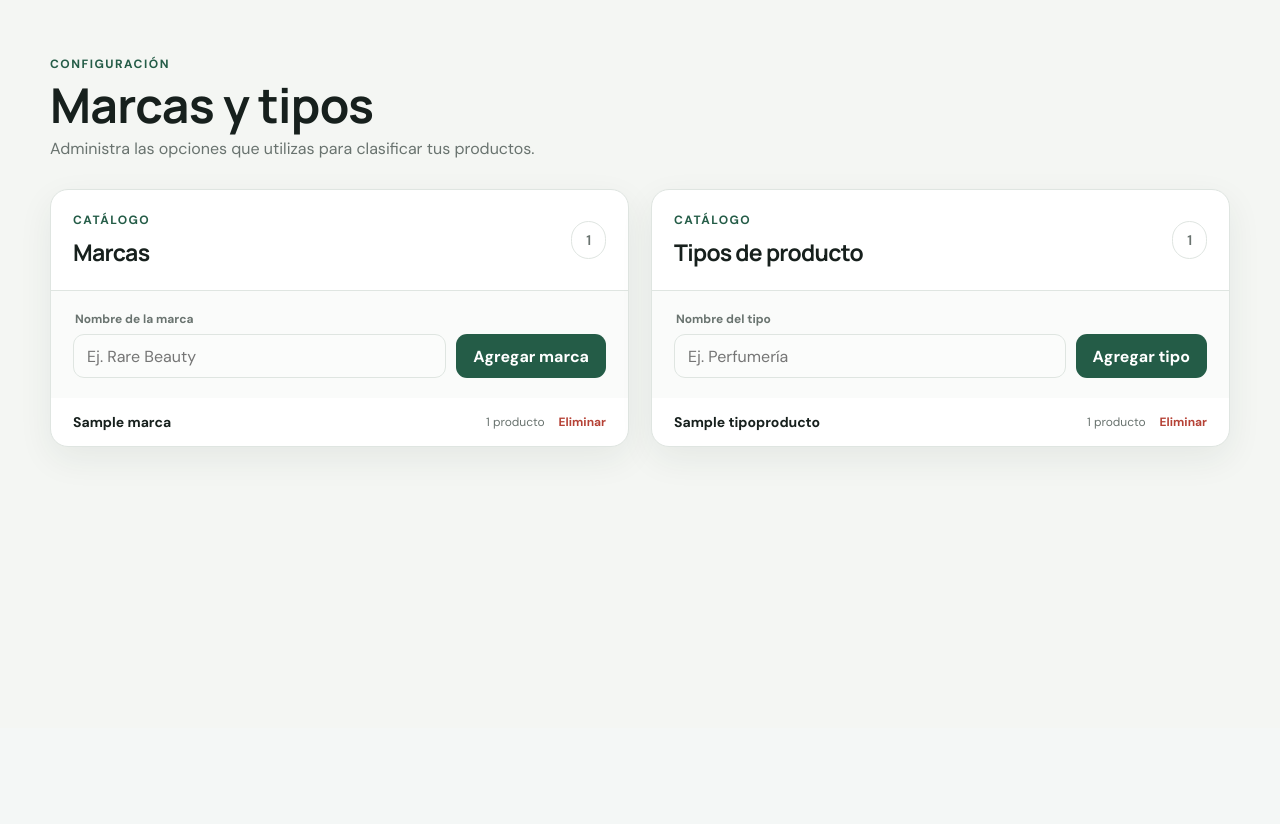
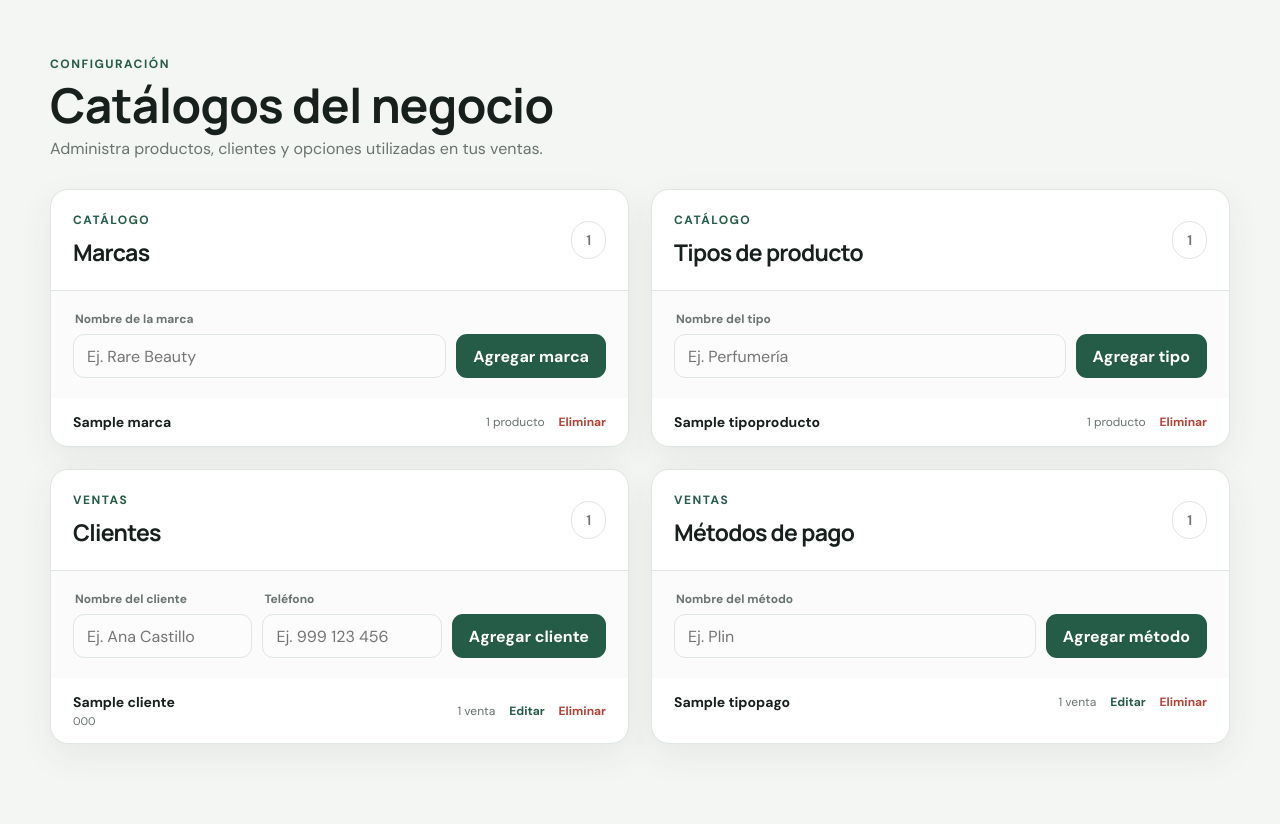
Before and after one commit to AlejandroPhoccoTapia/tienda, a Django app: page /catalogos/ in a window 1280 px wide. Shown: the part 72-896 px from the top of the page. Before the commit the page ends 526 px from the top, so only its background shows below. Run offline with Django 5.2, Linux system fonts and the light colour scheme; tables that the repository leaves empty hold one stand-in row (values such as "Sample post").

Commit message:
Agregar CRUD de clientes y metodos de pago

```diff
--- a/negocio/forms.py
+++ b/negocio/forms.py
@@ -1,6 +1,7 @@
 from django import forms
 
 from .models import (
+    Cliente,
     DetalleVenta,
     InventarioLote,
     Marca,
@@ -8,6 +9,7 @@ from .models import (
     Pedido,
     Producto,
     TipoProducto,
+    TipoPago,
     Venta,
 )
 
@@ -202,3 +204,24 @@ class TipoProductoForm(forms.ModelForm):
         widgets = {
             "nombre": forms.TextInput(attrs={"placeholder": "Ej. Perfumería"})
         }
+
+
+class ClienteForm(forms.ModelForm):
+    class Meta:
+        model = Cliente
+        fields = ["nombre", "telefono"]
+        labels = {"nombre": "Nombre del cliente", "telefono": "Teléfono"}
+        widgets = {
+            "nombre": forms.TextInput(attrs={"placeholder": "Ej. Ana Castillo"}),
+            "telefono": forms.TextInput(attrs={"placeholder": "Ej. 999 123 456"}),
+        }
+
+
+class TipoPagoForm(forms.ModelForm):
+    class Meta:
+        model = TipoPago
+        fields = ["nombre"]
+        labels = {"nombre": "Nombre del método"}
+        widgets = {
+            "nombre": forms.TextInput(attrs={"placeholder": "Ej. Plin"})
+        }
--- a/negocio/urls.py
+++ b/negocio/urls.py
@@ -33,4 +33,24 @@ urlpatterns = [
         views.tipo_eliminar,
         name="tipo_eliminar",
     ),
+    path(
+        "catalogos/clientes/<int:cliente_id>/editar/",
+        views.cliente_editar,
+        name="cliente_editar",
+    ),
+    path(
+        "catalogos/clientes/<int:cliente_id>/eliminar/",
+        views.cliente_eliminar,
+        name="cliente_eliminar",
+    ),
+    path(
+        "catalogos/pagos/<int:pago_id>/editar/",
+        views.pago_editar,
+        name="pago_editar",
+    ),
+    path(
+        "catalogos/pagos/<int:pago_id>/eliminar/",
+        views.pago_eliminar,
+        name="pago_eliminar",
+    ),
 ]
--- a/negocio/views.py
+++ b/negocio/views.py
@@ -18,6 +18,7 @@ from django.shortcuts import get_object_or_404, redirect, render
 from django.utils import timezone
 
 from .forms import (
+    ClienteForm,
     DetalleVentaForm,
     LotePedidoForm,
     MarcaForm,
@@ -25,9 +26,11 @@ from .forms import (
     PedidoForm,
     ProductoForm,
     TipoProductoForm,
+    TipoPagoForm,
     VentaForm,
 )
 from .models import (
+    Cliente,
     DetalleVenta,
     InventarioLote,
     Marca,
@@ -296,6 +299,8 @@ def pedido_detalle(request, pedido_id):
 def catalogos(request):
     marca_form = MarcaForm(prefix="marca")
     tipo_form = TipoProductoForm(prefix="tipo")
+    cliente_form = ClienteForm(prefix="cliente")
+    pago_form = TipoPagoForm(prefix="pago")
 
     if request.method == "POST":
         formulario = request.POST.get("formulario")
@@ -311,6 +316,20 @@ def catalogos(request):
                 tipo = tipo_form.save()
                 messages.success(request, f"Tipo “{tipo.nombre}” agregado.")
                 return redirect("negocio:catalogos")
+        elif formulario == "cliente":
+            cliente_form = ClienteForm(request.POST, prefix="cliente")
+            if cliente_form.is_valid():
+                cliente = cliente_form.save()
+                messages.success(request, f"Cliente “{cliente.nombre}” agregado.")
+                return redirect("negocio:catalogos")
+        elif formulario == "pago":
+            pago_form = TipoPagoForm(request.POST, prefix="pago")
+            if pago_form.is_valid():
+                pago = pago_form.save()
+                messages.success(
+                    request, f"Método de pago “{pago.nombre}” agregado."
+                )
+                return redirect("negocio:catalogos")
 
     return render(
         request,
@@ -318,8 +337,12 @@ def catalogos(request):
         {
             "marca_form": marca_form,
             "tipo_form": tipo_form,
+            "cliente_form": cliente_form,
+            "pago_form": pago_form,
             "marcas": Marca.objects.annotate(total_productos=Count("productos")),
             "tipos": TipoProducto.objects.annotate(total_productos=Count("productos")),
+            "clientes": Cliente.objects.annotate(total_ventas=Count("ventas")),
+            "pagos": TipoPago.objects.annotate(total_ventas=Count("ventas")),
         },
     )
 
@@ -359,6 +382,88 @@ def tipo_eliminar(request, tipo_id):
             "titulo": "Eliminar tipo de producto",
             "nombre": tipo.nombre,
             "descripcion": "Los productos existentes se conservarán, pero quedarán sin tipo.",
+            "cancel_url": "negocio:catalogos",
+        },
+    )
+
+
+def cliente_editar(request, cliente_id):
+    cliente = get_object_or_404(Cliente, pk=cliente_id)
+    form = ClienteForm(request.POST or None, instance=cliente)
+    if request.method == "POST" and form.is_valid():
+        cliente = form.save()
+        messages.success(request, f"Cliente “{cliente.nombre}” actualizado.")
+        return redirect("negocio:catalogos")
+    return render(
+        request,
+        "negocio/catalogo_editar.html",
+        {
+            "form": form,
+            "titulo": "Editar cliente",
+            "descripcion": "Actualiza el nombre o teléfono del cliente.",
+        },
+    )
+
+
+def cliente_eliminar(request, cliente_id):
+    cliente = get_object_or_404(Cliente, pk=cliente_id)
+    if request.method == "POST":
+        nombre = cliente.nombre
+        cliente.delete()
+        messages.success(request, f"Cliente “{nombre}” eliminado.")
+        return redirect("negocio:catalogos")
+    return render(
+        request,
+        "negocio/confirmar_eliminar.html",
+        {
+            "titulo": "Eliminar cliente",
+            "nombre": cliente.nombre,
+            "descripcion": "Las ventas se conservarán, pero quedarán sin cliente asociado.",
+            "cancel_url": "negocio:catalogos",
+        },
+    )
+
+
+def pago_editar(request, pago_id):
+    pago = get_object_or_404(TipoPago, pk=pago_id)
+    form = TipoPagoForm(request.POST or None, instance=pago)
+    if request.method == "POST" and form.is_valid():
+        pago = form.save()
+        messages.success(
+            request, f"Método de pago “{pago.nombre}” actualizado."
+        )
+        return redirect("negocio:catalogos")
+    return render(
+        request,
+        "negocio/catalogo_editar.html",
+        {
+            "form": form,
+            "titulo": "Editar método de pago",
+            "descripcion": "Cambia el nombre que aparecerá en las ventas.",
+        },
+    )
+
+
+def pago_eliminar(request, pago_id):
+    pago = get_object_or_404(TipoPago, pk=pago_id)
+    if request.method == "POST":
+        nombre = pago.nombre
+        try:
+            pago.delete()
+            messages.success(request, f"Método de pago “{nombre}” eliminado.")
+        except ProtectedError:
+            messages.error(
+                request,
+                f"No se puede eliminar “{nombre}” porque ya está usado en ventas.",
+            )
+        return redirect("negocio:catalogos")
+    return render(
+        request,
+        "negocio/confirmar_eliminar.html",
+        {
+            "titulo": "Eliminar método de pago",
+            "nombre": pago.nombre,
+            "descripcion": "Solo se puede eliminar si no está utilizado en ninguna venta.",
             "cancel_url": "negocio:catalogos",
         },
     )
--- a/static/css/app.css
+++ b/static/css/app.css
@@ -489,6 +489,8 @@ td small { display: block; max-width: 240px; margin-top: 4px; overflow: hidden;
   background: #fafbfa;
 }
 .inline-create label { flex: 1; min-width: 0; }
+.inline-fields { display: flex; flex: 1; gap: 10px; min-width: 0; }
+.inline-fields label { min-width: 120px; }
 .catalog-list { max-height: 390px; overflow-y: auto; }
 .catalog-list > div {
   display: flex;
@@ -501,9 +503,28 @@ td small { display: block; max-width: 240px; margin-top: 4px; overflow: hidden;
 .catalog-list > div:first-child { border-top: 0; }
 .catalog-list strong { font-size: 14px; }
 .catalog-list span { color: var(--muted); font-size: 12px; }
+.catalog-primary { display: grid; gap: 3px; }
+.catalog-primary small { color: var(--muted); font-size: 11px; }
 .catalog-empty { padding: 20px 22px; color: var(--muted); }
 .catalog-actions { display: flex; align-items: center; gap: 14px; }
 .catalog-actions a { font-size: 12px; }
+.edit-link { color: var(--green); font-weight: 700; }
+.compact-form { max-width: 620px; }
+.single-form-fields { display: grid; gap: 18px; }
+.single-form-fields label > span {
+  display: block;
+  margin: 0 0 7px 2px;
+  color: var(--muted);
+  font-size: 12px;
+  font-weight: 700;
+}
+.single-form-fields em {
+  display: block;
+  margin-top: 6px;
+  color: #b54236;
+  font-size: 12px;
+  font-style: normal;
+}
 
 .confirm-card {
   width: min(570px, 100%);
@@ -789,6 +810,7 @@ td small { display: block; max-width: 240px; margin-top: 4px; overflow: hidden;
   .form-grid .field-wide { grid-column: auto; }
   .record-form { padding: 18px; }
   .inline-create { align-items: stretch; flex-direction: column; }
+  .inline-fields { flex-direction: column; }
   .form-section-title { align-items: flex-start; flex-direction: column; }
   .package-quantity { width: 100%; }
   .package-fields, .lot-row, .sale-line { grid-template-columns: 1fr; }
--- a/templates/negocio/catalogos.html
+++ b/templates/negocio/catalogos.html
@@ -1,11 +1,11 @@
 {% extends "negocio/base.html" %}
-{% block title %}Marcas y tipos{% endblock %}
+{% block title %}Catálogos{% endblock %}
 {% block content %}
 <section class="page-heading">
   <div>
     <p class="eyebrow">Configuración</p>
-    <h1>Marcas y tipos</h1>
-    <p class="subtitle">Administra las opciones que utilizas para clasificar tus productos.</p>
+    <h1>Catálogos del negocio</h1>
+    <p class="subtitle">Administra productos, clientes y opciones utilizadas en tus ventas.</p>
   </div>
 </section>
 
@@ -75,5 +75,83 @@
       {% endfor %}
     </div>
   </article>
+
+  <article class="catalog-card">
+    <header>
+      <div>
+        <p class="eyebrow">Ventas</p>
+        <h2>Clientes</h2>
+      </div>
+      <span class="count-pill">{{ clientes|length }}</span>
+    </header>
+    <form class="inline-create" method="post" novalidate>
+      {% csrf_token %}
+      <input type="hidden" name="formulario" value="cliente">
+      <div class="inline-fields">
+        <label>
+          <span>{{ cliente_form.nombre.label }}</span>
+          {{ cliente_form.nombre }}
+          {% for error in cliente_form.nombre.errors %}<em>{{ error }}</em>{% endfor %}
+        </label>
+        <label>
+          <span>{{ cliente_form.telefono.label }}</span>
+          {{ cliente_form.telefono }}
+          {% for error in cliente_form.telefono.errors %}<em>{{ error }}</em>{% endfor %}
+        </label>
+      </div>
+      <button class="button primary" type="submit">Agregar cliente</button>
+    </form>
+    <div class="catalog-list">
+      {% for cliente in clientes %}
+        <div>
+          <div class="catalog-primary">
+            <strong>{{ cliente.nombre }}</strong>
+            <small>{{ cliente.telefono|default:"Sin teléfono" }}</small>
+          </div>
+          <div class="catalog-actions">
+            <span>{{ cliente.total_ventas }} venta{{ cliente.total_ventas|pluralize }}</span>
+            <a class="edit-link" href="{% url 'negocio:cliente_editar' cliente.id %}">Editar</a>
+            <a class="danger-link" href="{% url 'negocio:cliente_eliminar' cliente.id %}">Eliminar</a>
+          </div>
+        </div>
+      {% empty %}
+        <p class="catalog-empty">Todavía no hay clientes.</p>
+      {% endfor %}
+    </div>
+  </article>
+
+  <article class="catalog-card">
+    <header>
+      <div>
+        <p class="eyebrow">Ventas</p>
+        <h2>Métodos de pago</h2>
+      </div>
+      <span class="count-pill">{{ pagos|length }}</span>
+    </header>
+    <form class="inline-create" method="post" novalidate>
+      {% csrf_token %}
+      <input type="hidden" name="formulario" value="pago">
+      <label>
+        <span>{{ pago_form.nombre.label }}</span>
+        {{ pago_form.nombre }}
+        {% for error in pago_form.nombre.errors %}<em>{{ error }}</em>{% endfor %}
+      </label>
+      <button class="button primary" type="submit">Agregar método</button>
+    </form>
+    <div class="catalog-list">
+      {% for pago in pagos %}
+        <div>
+          <strong>{{ pago.nombre }}</strong>
+          <div class="catalog-actions">
+            <span>{{ pago.total_ventas }} venta{{ pago.total_ventas|pluralize }}</span>
+            <a class="edit-link" href="{% url 'negocio:pago_editar' pago.id %}">Editar</a>
+            <a class="danger-link" href="{% url 'negocio:pago_eliminar' pago.id %}">Eliminar</a>
+          </div>
+        </div>
+      {% empty %}
+        <p class="catalog-empty">Todavía no hay métodos de pago.</p>
+      {% endfor %}
+    </div>
+  </article>
 </section>
 {% endblock %}
```
Also changed, not shown: negocio/tests.py (+59 -0 lines), templates/negocio/catalogo_editar.html (added, +30 -0 lines).
